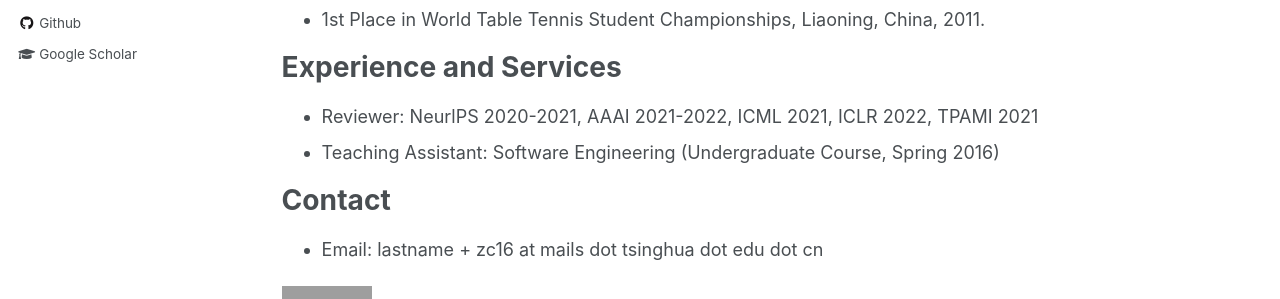
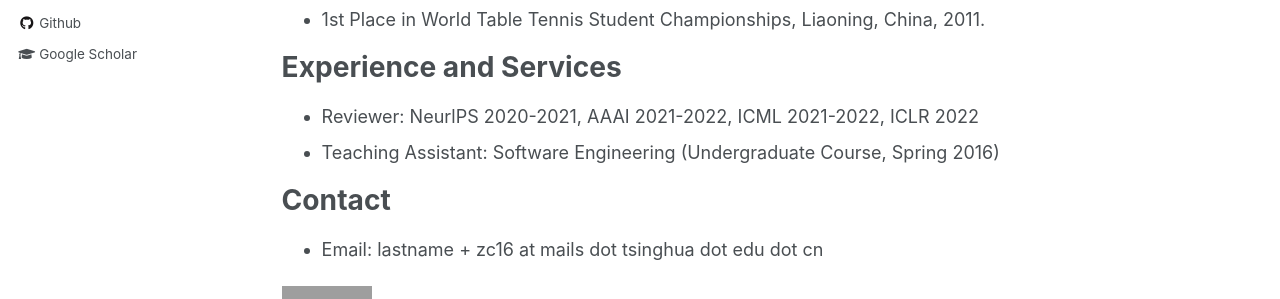
Before and after one commit to LinZichuan/linzichuan.github.io, a Jekyll site: the page built from _pages/about.md, in a window 1280 px wide and 900 px high, scrolled down 2319 px. Shown: the part 380-679 px from the top of the window. Built offline with Jekyll 4.4.1, drawn with Linux system fonts in a browser that asks for light colours; formulas are drawn with MathJax 3; grey boxes are pictures that could not be loaded.

Commit message:
Update about.md

```diff
--- a/_pages/about.md
+++ b/_pages/about.md
@@ -91,7 +91,7 @@ Awards & Honors
 
 Experience and Services
 ======
-- Reviewer: NeurlPS 2020-2021, AAAI 2021-2022, ICML 2021, ICLR 2022, TPAMI 2021
+- Reviewer: NeurlPS 2020-2021, AAAI 2021-2022, ICML 2021-2022, ICLR 2022
 - Teaching Assistant: Software Engineering (Undergraduate Course, Spring 2016)
 
 Contact
```
